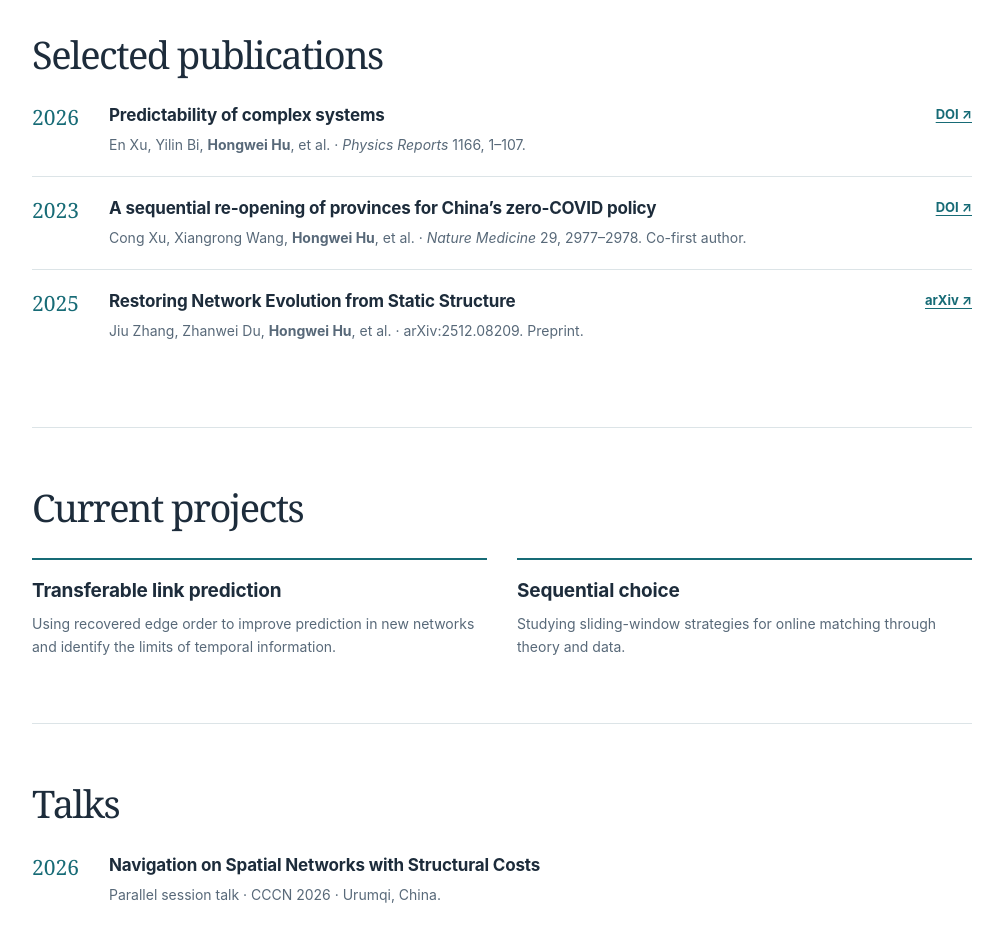
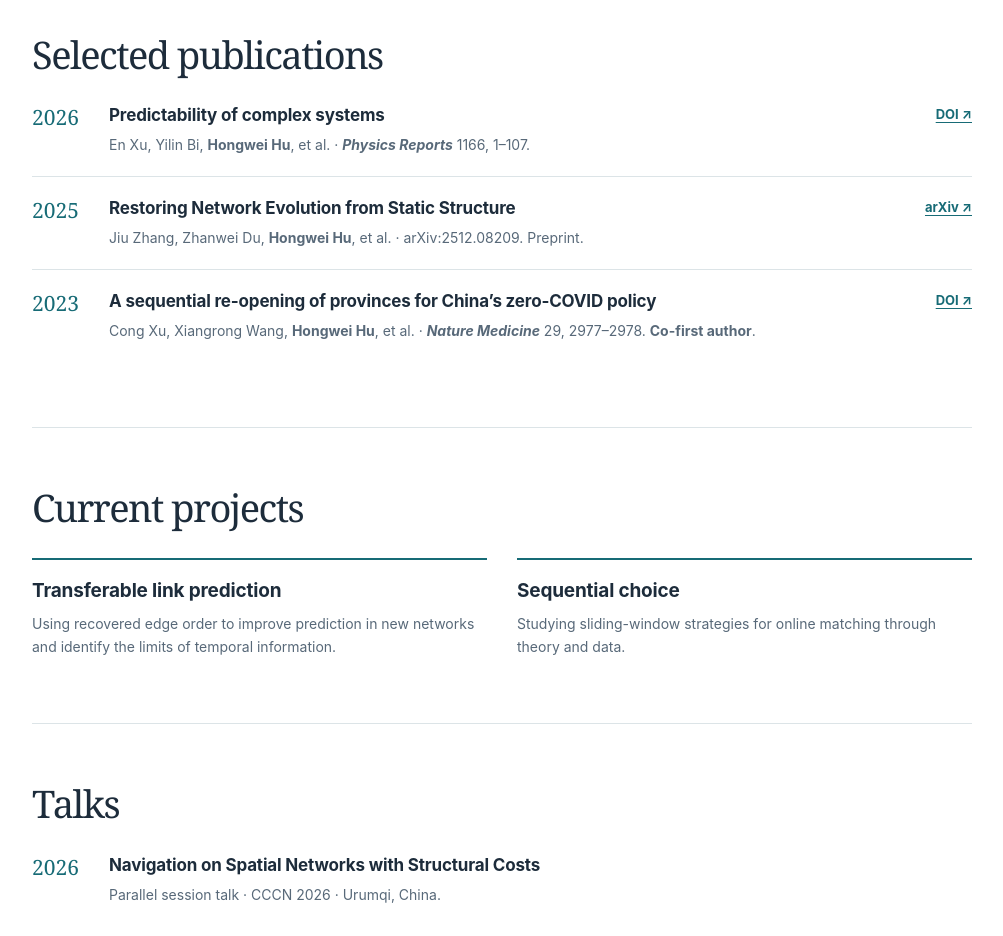
Before and after one commit to Hhw03/hhw.github.io, a plain HTML site: page index.html in a window 1280 px wide. Shown: the part 960-1896 px from the top of the page, without its empty margins (138-1141 px from the left). Drawn offline with Linux system fonts and the light colour scheme.

Commit message:
Sort publications and emphasize journal and co-first authorship

```diff
--- a/index.html
+++ b/index.html
@@ -97,9 +97,9 @@
 
     <section class="section" id="publications" aria-labelledby="publications-title">
       <h2 id="publications-title">Selected publications</h2>
-      <article class="paper"><div class="year">2026</div><div><h3>Predictability of complex systems</h3><p>En Xu, Yilin Bi, <strong>Hongwei Hu</strong>, et al. · <em>Physics Reports</em> 1166, 1–107.</p></div><a href="https://doi.org/10.1016/j.physrep.2026.01.001">DOI ↗</a></article>
-      <article class="paper"><div class="year">2023</div><div><h3>A sequential re-opening of provinces for China’s zero-COVID policy</h3><p>Cong Xu, Xiangrong Wang, <strong>Hongwei Hu</strong>, et al. · <em>Nature Medicine</em> 29, 2977–2978. Co-first author.</p></div><a href="https://doi.org/10.1038/s41591-022-02177-4">DOI ↗</a></article>
+      <article class="paper"><div class="year">2026</div><div><h3>Predictability of complex systems</h3><p>En Xu, Yilin Bi, <strong>Hongwei Hu</strong>, et al. · <strong><em>Physics Reports</em></strong> 1166, 1–107.</p></div><a href="https://doi.org/10.1016/j.physrep.2026.01.001">DOI ↗</a></article>
       <article class="paper"><div class="year">2025</div><div><h3>Restoring Network Evolution from Static Structure</h3><p>Jiu Zhang, Zhanwei Du, <strong>Hongwei Hu</strong>, et al. · arXiv:2512.08209. Preprint.</p></div><a href="https://arxiv.org/abs/2512.08209">arXiv ↗</a></article>
+      <article class="paper"><div class="year">2023</div><div><h3>A sequential re-opening of provinces for China’s zero-COVID policy</h3><p>Cong Xu, Xiangrong Wang, <strong>Hongwei Hu</strong>, et al. · <strong><em>Nature Medicine</em></strong> 29, 2977–2978. <strong>Co-first author</strong>.</p></div><a href="https://doi.org/10.1038/s41591-022-02177-4">DOI ↗</a></article>
     </section>
 
     <section class="section" id="projects" aria-labelledby="projects-title">
```
